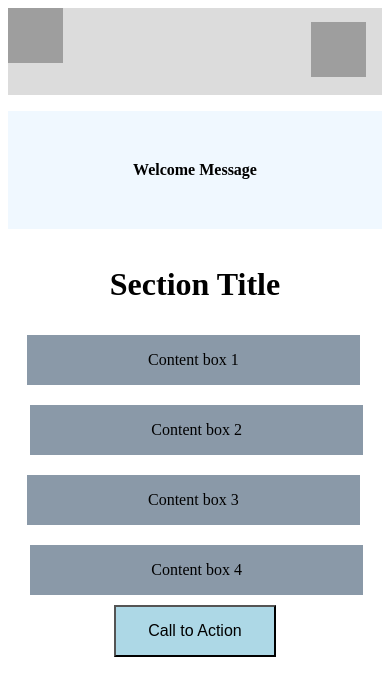
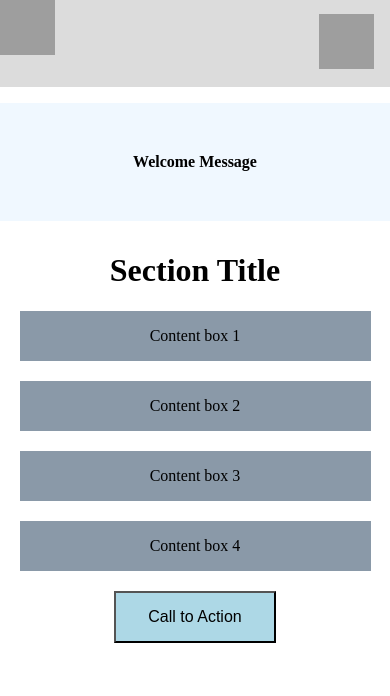
Before and after one commit to yichunhuang/remote-assignments-, a plain HTML site: page index.html in a window 390 px wide. Drawn offline with Linux system fonts and the light colour scheme; grey boxes are pictures that could not be loaded.

Commit message:
fix margin and align to center

```diff
--- a/index.html
+++ b/index.html
@@ -7,6 +7,7 @@
 			.topnav {
 			  overflow: hidden;
 			  background-color: #DCDCDC;
+			  margin-bottom: 10px;
 			}
 
 			/* Navbar links */
@@ -30,6 +31,7 @@
 
 			.header {
 				background-color: #F0F8FF;
+				margin-bottom: 10px;
 			}
 
 			.title {
@@ -44,11 +46,12 @@
 				background: #8a99a8;
 				width: 49%;
 				height: 300;
-				margin:10px 0
+				margin-bottom: 20px;
 			}
 
 			.left {
 				float: left;
+				margin-right: 10px;
 			}
 
 			.right {
@@ -102,9 +105,9 @@
 
 				.content {
 					background: #8a99a8;
-					width: 99%;
+					width: 100%;
 					height: 300;
-					margin:10px 0
+					margin-bottom:20px;
 				}
 				.left {
 					float: center;
@@ -118,6 +121,10 @@
 				    float: right;
 				    display: block;
 				 }
+			}
+			body {
+			    margin: 0 !important;
+			    padding: 0 !important;
 			}
 		</style>
 	</head>
```
